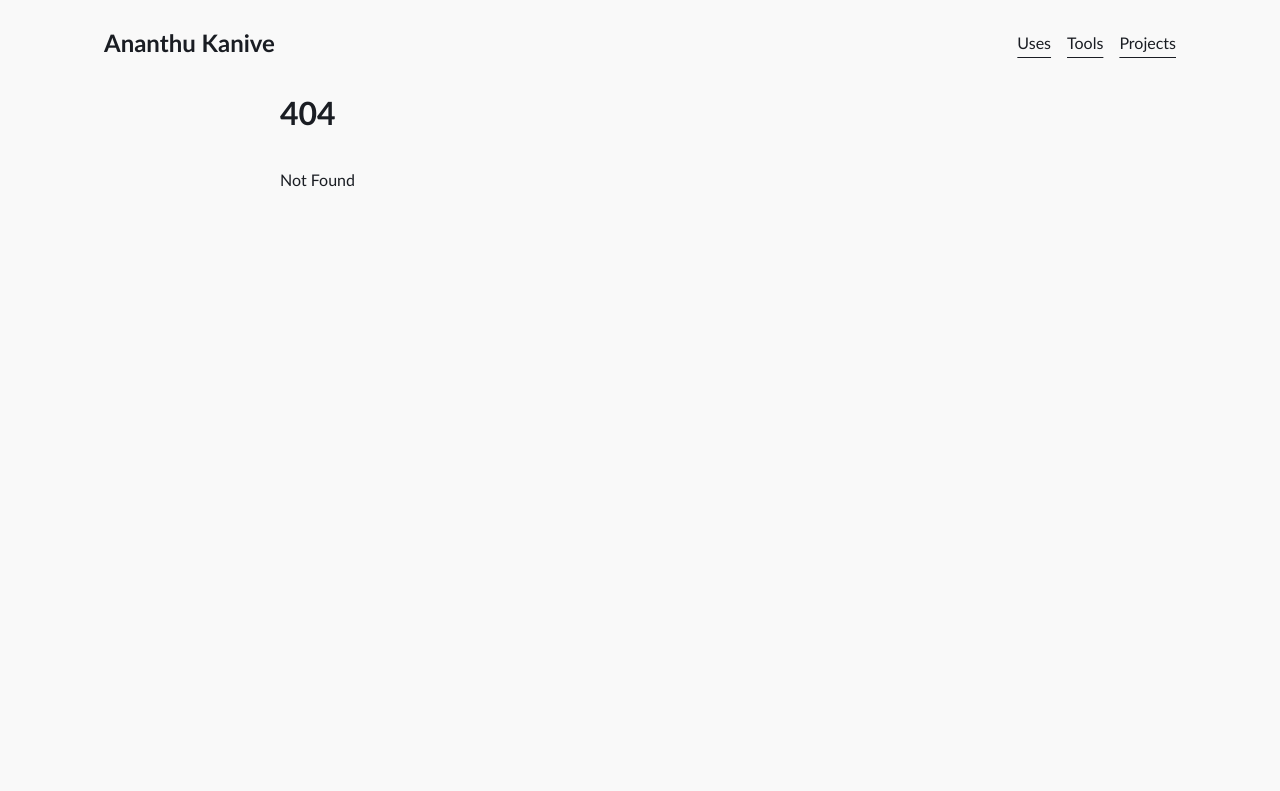
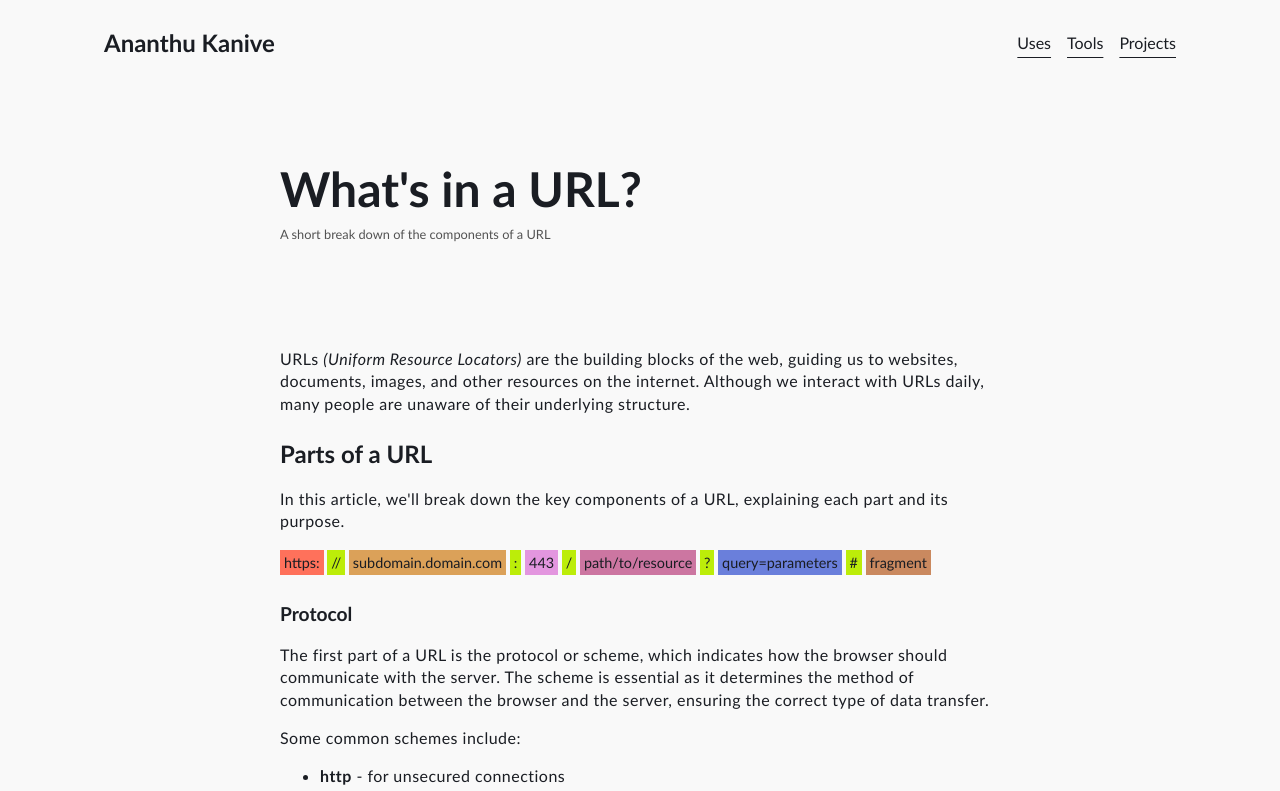
Before and after one commit to LonelyCpp/kanive-in, a SvelteKit app: page /blog/whats-in-a-url in a window 1280 px wide. Before the commit this address had no page. Shown: the top 791 px of the page. Built offline with nearby package versions, Linux system fonts and the light colour scheme.

Commit message:
feat: add BlogHero component and 'What's in a URL?' page with SEO enhancements

```diff
--- /dev/null
+++ b/src/routes/blog/components/BlogHero.svelte
@@ -0,0 +1,33 @@
+<script lang="ts">
+	let { title, subtitle } = $props();
+</script>
+
+<div class="hero">
+	<h1 class="title">{title}</h1>
+	<p class="subtitle">{subtitle}</p>
+</div>
+
+<style>
+	.hero {
+		display: flex;
+		flex-direction: column;
+		justify-content: center;
+		height: 260px;
+
+		@media (max-width: 720px) {
+			height: 160px;
+		}
+	}
+
+	.title {
+		color: var(--on-background-color);
+		font-size: 3rem;
+		line-height: 0;
+	}
+
+	.subtitle {
+		font-size: 0.8rem;
+		line-height: 0;
+		color: var(--on-surface-light-color);
+	}
+</style>
--- /dev/null
+++ b/src/routes/blog/whats-in-a-url/+page.svelte
@@ -0,0 +1,216 @@
+<script>
+	import BlogHero from '../components/BlogHero.svelte';
+</script>
+
+<svelte:head>
+	<title>What's in a URL?</title>
+	<meta
+		name="description"
+		content="URLs (Uniform Resource Locators) are the building blocks of the web. In this article, we'll break down the key components of a URL, explaining each part and its
+				purpose."
+	/>
+	<meta property="og:image" content="/what-in-a-url-og.png" />
+	<meta property="og:image:width" content="1200" />
+	<meta property="og:image:height" content="630" />
+</svelte:head>
+
+<div>
+	<BlogHero title="What's in a URL?" subtitle="A short break down of the components of a URL" />
+
+	<div class="content-container">
+		<div class="content-block">
+			<p>
+				URLs <i>(Uniform Resource Locators)</i> are the building blocks of the web, guiding us to websites,
+				documents, images, and other resources on the internet. Although we interact with URLs daily,
+				many people are unaware of their underlying structure.
+			</p>
+		</div>
+
+		<div class="content-block">
+			<h2 id="parts-of-a-url">Parts of a URL</h2>
+			<p>
+				In this article, we'll break down the key components of a URL, explaining each part and its
+				purpose.
+			</p>
+			<div>
+				<span class="url-parts">
+					<a href="#protocol"><span class="url-part scheme-part">https:</span></a>
+					<span class="url-part separator-part">//</span>
+					<a href="#host"><span class="url-part host-part">subdomain.domain.com</span></a>
+					<span class="url-part separator-part">:</span>
+					<a href="#port"><span class="url-part port-part">443</span></a>
+					<span class="url-part separator-part">/</span>
+					<a href="#path"><span class="url-part path-part">path/to/resource</span></a>
+					<span class="url-part separator-part">?</span>
+					<a href="#parameters"><span class="url-part query-part">query=parameters</span></a>
+					<span class="url-part separator-part">#</span>
+					<a href="#fragment"><span class="url-part fragment-part">fragment</span></a>
+				</span>
+			</div>
+		</div>
+
+		<div class="content-block">
+			<h3 id="protocol">Protocol</h3>
+			<p>
+				The first part of a URL is the protocol or scheme, which indicates how the browser should
+				communicate with the server. The scheme is essential as it determines the method of
+				communication between the browser and the server, ensuring the correct type of data
+				transfer.
+			</p>
+			<p>Some common schemes include:</p>
+			<ul>
+				<li><b>http</b> - for unsecured connections</li>
+				<li><b>https</b> - for secure connections, which use SSL/TLS encryption</li>
+				<li><b>ftp</b> - for file transfers</li>
+			</ul>
+		</div>
+
+		<div class="content-block">
+			<h3 id="host">Host</h3>
+			<p>
+				The host is a crucial part of the URL that identifies the specific server where the website
+				or resource is located. The host can be an IP address, such as <i><b>192.168.1.1</b></i>, or
+				more commonly, a domain name like <i><b>example.com</b></i>. The host is responsible for
+				directing the request to the correct server, where the desired resources are stored. Without
+				the host, the browser wouldn't know where to send the request, making it impossible to
+				retrieve the content. The host serves as the bridge between the user’s request and the
+				server that fulfills it.
+			</p>
+		</div>
+
+		<div class="content-block">
+			<h3 id="port">Port</h3>
+			<p>
+				In some cases, a port number is specified in a URL, although it is usually hidden. The port
+				number, like <i><b>443</b></i> in <b><i>https://example.com:443</i></b>, tells the server
+				which service is being requested. Common ports include 80 for HTTP and 443 for HTTPS. If the
+				default port is used, it’s typically omitted from the URL, making it less visible to the
+				average user. The port is a behind-the-scenes element that ensures the correct service is
+				accessed when a URL is entered.
+			</p>
+		</div>
+
+		<div class="content-block">
+			<h3 id="path">Path</h3>
+			<p>
+				The path comes after the domain and directs the browser to a specific resource on the
+				server, such as a webpage, image, or document. The path corresponds to a directory or file
+				structure on the server and is often represented by a forward slash followed by a series of
+				words, like <i><b>/about-us</b></i>. Paths are case-sensitive and can include multiple
+				segments, such as <i><b>/blog/2024/08/article</b></i>, guiding the user to a particular page
+				within the site.
+			</p>
+		</div>
+
+		<div class="content-block">
+			<h3 id="parameters">Parameters</h3>
+			<p>
+				Sometimes, URLs include a parameters string, which provides additional parameters to the
+				server. The query string typically follows a question mark <b><i>(?)</i></b> and consists of
+				key-value pairs separated by ampersands <b><i>(&)</i></b>.
+			</p>
+			<p>
+				For example, in <b><i>?search=URL+structure</i></b>, the query string is used to pass data
+				like search parameters, filter settings, or tracking information to the server. This part of
+				the URL allows dynamic content generation and customized responses from the server based on
+				user input.
+			</p>
+		</div>
+
+		<div class="content-block">
+			<h3 id="fragment">Fragment</h3>
+			<p>
+				Finally, the fragment or anchor is used to identify a specific part of a webpage, such as a
+				section, heading, or anchor point. The fragment is preceded by a hash symbol <b
+					><i>(#)</i></b
+				> and directs the browser to jump to a specific location on the page.
+			</p>
+			<p>
+				For example, <b>#section2</b> might take the user directly to the second section of a lengthy
+				article. Fragments are particularly useful for navigating long pages or linking to specific content
+				without reloading the entire page.
+			</p>
+		</div>
+	</div>
+</div>
+
+<style>
+	@media (max-width: 1000px) {
+		.title {
+			font-size: 2rem;
+		}
+	}
+
+	h2 {
+		font-size: 1.5rem;
+		color: var(--on-background-color);
+	}
+
+	h3 {
+		font-size: 1.2rem;
+		color: var(--on-background-color);
+	}
+
+	li,
+	p {
+		color: var(--on-background-color);
+		-moz-osx-font-smoothing: grayscale;
+		-webkit-font-smoothing: antialiased !important;
+		-moz-font-smoothing: antialiased !important;
+		text-rendering: optimizelegibility !important;
+		letter-spacing: 0.03em;
+		line-height: 1.4;
+	}
+
+	a {
+		color: var(--on-background-color);
+		text-decoration: none;
+	}
+
+	.content-container {
+		width: 100%;
+		max-width: 800px;
+		margin: 0 auto;
+	}
+
+	.content-block {
+		margin-bottom: 24px;
+	}
+
+	.url-parts {
+		font-size: 0.9rem;
+		line-height: 2;
+	}
+
+	.url-part {
+		padding: 4px;
+	}
+
+	.scheme-part {
+		background-color: #ff715b;
+	}
+
+	.separator-part {
+		background-color: #bced09;
+	}
+
+	.host-part {
+		background-color: #dba159;
+	}
+
+	.port-part {
+		background-color: #e396df;
+	}
+
+	.path-part {
+		background-color: #cc76a1;
+	}
+
+	.query-part {
+		background-color: #6a7fdb;
+	}
+
+	.fragment-part {
+		background-color: #ca895f;
+	}
+</style>
```
Also changed, not shown: static/what-in-a-url-og.png (added).
